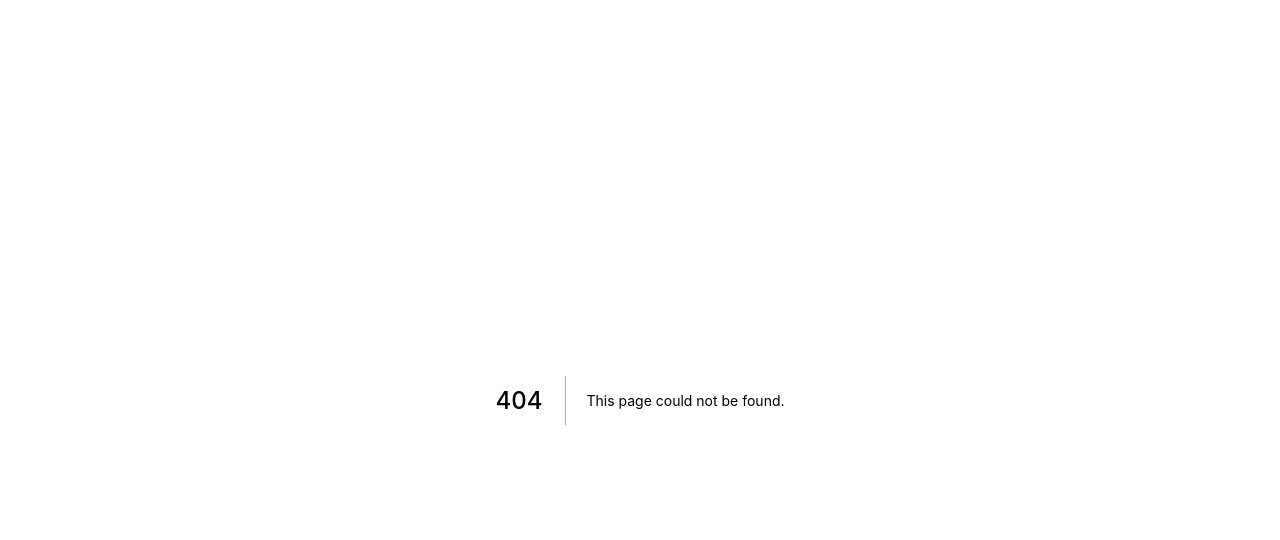
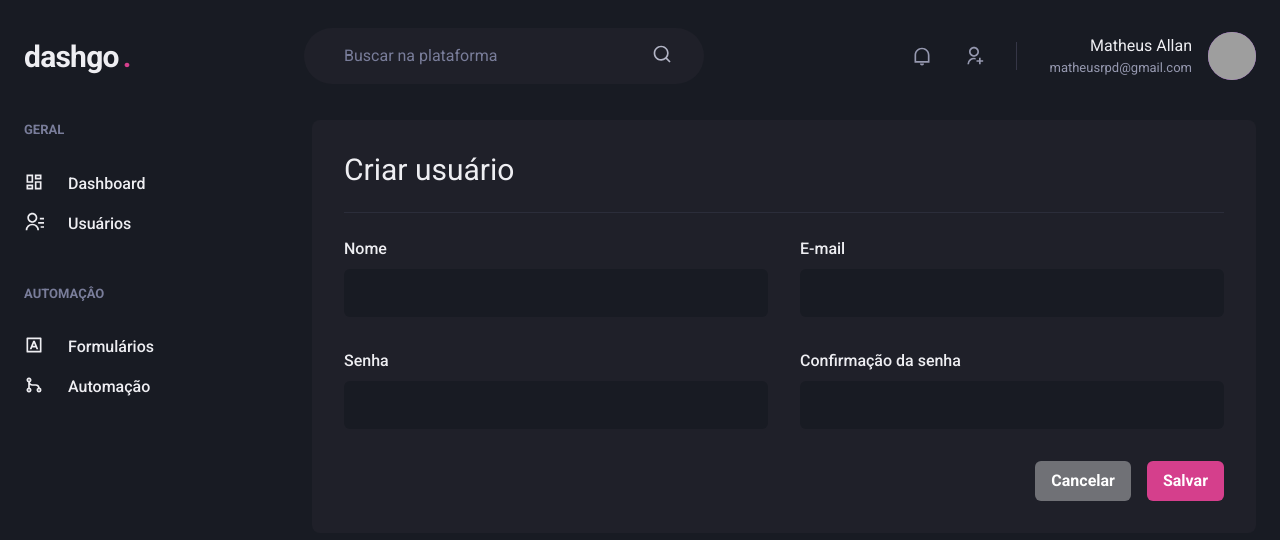
Before and after one commit to matheusrpd/dashgo, a Next.js app: page /users/create in a window 1280 px wide. Before the commit this address had no page. Shown: the top 540 px of the page. Built offline with nearby package versions, Linux system fonts and the light colour scheme; grey boxes are pictures that could not be loaded.

Commit message:
Criando estilização da tela de criação de novo usuário.

```diff
--- /dev/null
+++ b/src/pages/users/create.tsx
@@ -0,0 +1,47 @@
+import { Box, Flex, Heading, Divider, VStack, SimpleGrid, HStack, Button } from "@chakra-ui/react";
+import { Input } from "../../components/Form/Input";
+import { Header } from "../../components/Header";
+import { Sidebar } from "../../components/Sidebar";
+
+export default function UserCreate() {
+  return (
+    <Box>
+      <Header />
+
+      <Flex
+        w="100%"
+        my="6"
+        mx="auto"
+        px="6"
+        maxWidth={1480}
+      >
+        <Sidebar />
+
+        <Box flex="1" borderRadius={8} bg="gray.800" p="8">
+          <Heading size="lg" fontWeight="normal">Criar usuário</Heading>
+
+          <Divider my="6" borderColor="gray.700" />
+
+          <VStack spacing="8">
+            <SimpleGrid minChildWidth="240px" spacing="8" w="100%">
+              <Input name="name" label="Nome"/>
+              <Input name="email" type="email" label="E-mail"/>
+            </SimpleGrid>
+
+            <SimpleGrid minChildWidth="240px" spacing="8" w="100%">
+              <Input name="password" type="password" label="Senha"/>
+              <Input name="password_confirmartion" type="passwrod" label="Confirmação da senha"/>
+            </SimpleGrid>
+          </VStack>
+
+          <Flex mt="8" justify="flex-end">
+            <HStack spacing="4">
+              <Button colorScheme="whiteAlpha">Cancelar</Button>
+              <Button colorScheme="pink">Salvar</Button>
+            </HStack>
+          </Flex>
+        </Box>
+      </Flex>
+    </Box>
+  );
+}
```
